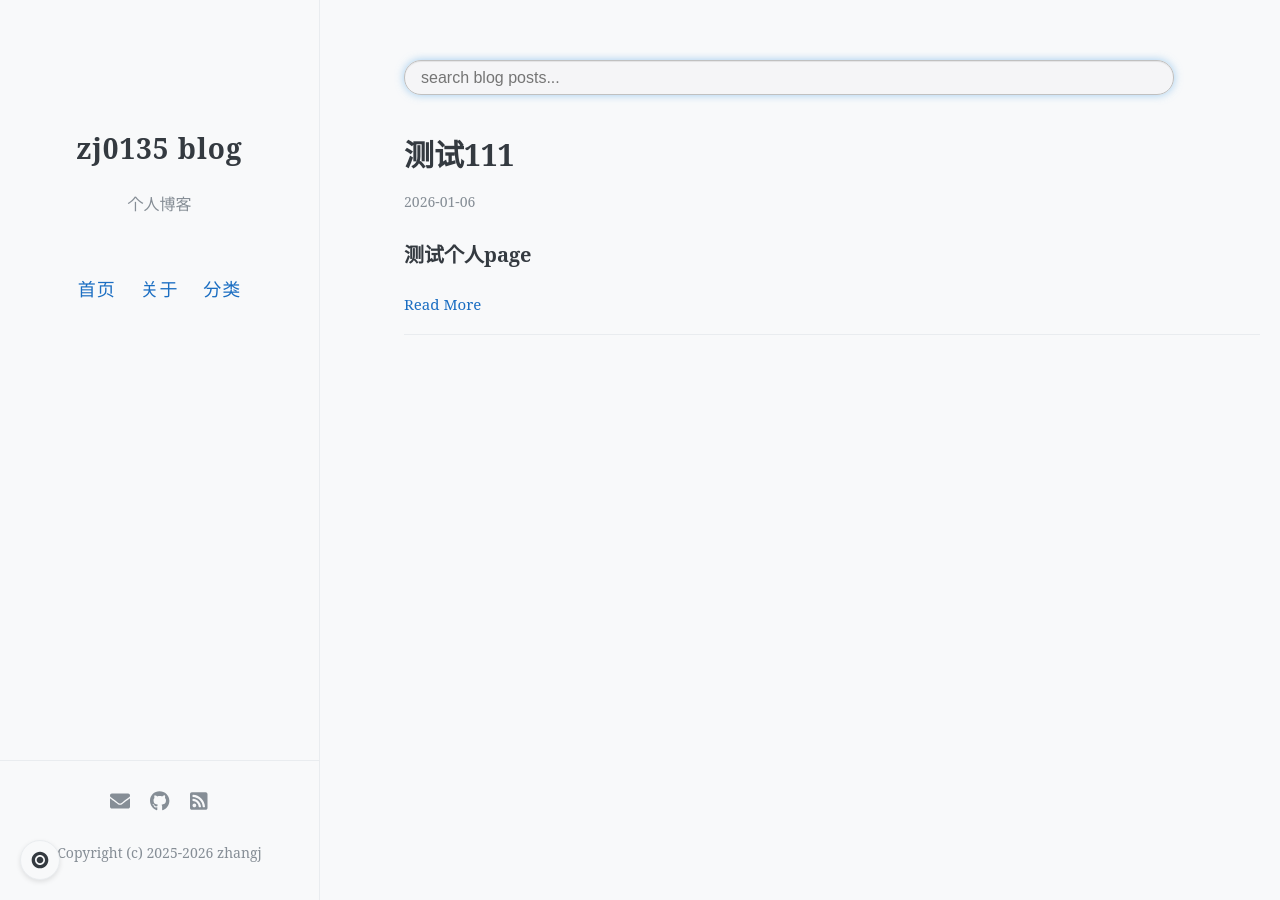
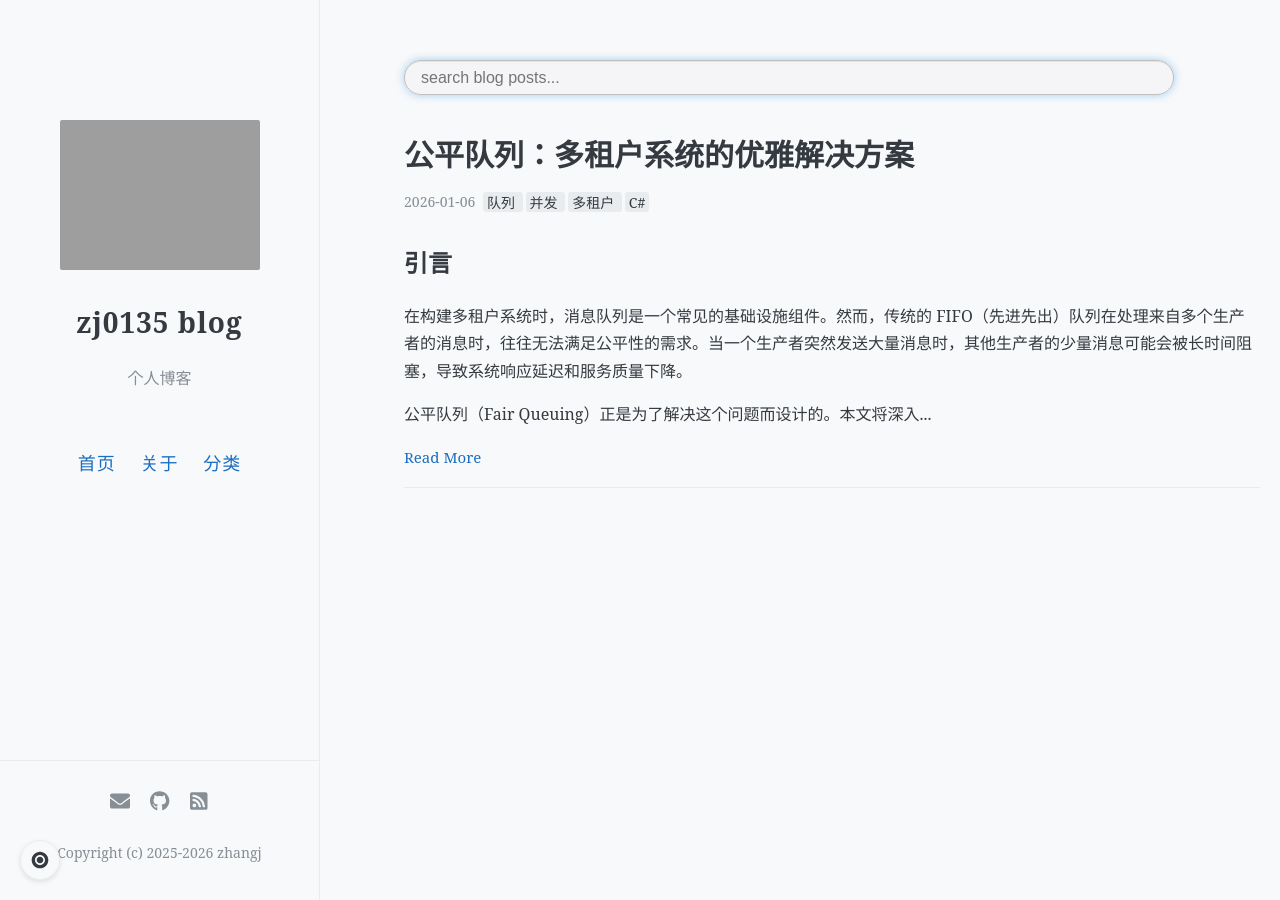
Before and after one commit to zj0135/zj0135.github.io, a Jekyll site: the page built from index.html, in a window 1280 px wide. Built offline with Jekyll 4.4.1, drawn with Linux system fonts in a browser that asks for light colours; a script that is not in the unit is left out; the list of posts is cut into pages by our own code; comment, search, counter and statistics services are not loaded; some of the changed lines change nothing that is shown.

Commit message:
update 20260112

````diff
--- a/_config.yml
+++ b/_config.yml
@@ -1,8 +1,8 @@
 name: "zj0135 blog"
 description: "个人博客"
 
-avatar:
-favicon:
+avatar: https://zj0135.github.io/images/avatar.png
+favicon: https://zj0135.github.io/images/favicon.ico
 
 navigation:
   - name: 首页
--- /dev/null
+++ b/_posts/2026-01-06-fair_queuing.md
@@ -0,0 +1,275 @@
+---
+layout: post
+title: "公平队列：多租户系统的优雅解决方案"
+date: 2026-01-06
+tags: [队列, 并发, 多租户, C#]
+toc: true
+comments: true
+author: zhangj
+---
+
+## 引言
+
+在构建多租户系统时，消息队列是一个常见的基础设施组件。然而，传统的 FIFO（先进先出）队列在处理来自多个生产者的消息时，往往无法满足公平性的需求。当一个生产者突然发送大量消息时，其他生产者的少量消息可能会被长时间阻塞，导致系统响应延迟和服务质量下降。
+
+公平队列（Fair Queuing）正是为了解决这个问题而设计的。本文将深入探讨公平队列的概念、实现思路，并提供一个完整的 C# 实现。
+
+## 问题背景：FIFO 队列的局限性
+
+### 传统队列的问题
+
+简单的 FIFO 队列对于多租户系统来说并不可行。实际使用过程中，可能会出现某个生产者突然快速生产大批量数据的情况，导致其他生产者产生的少量数据排在队列的最后面。
+
+![传统](../images/queue/fifo-queue.png)
+
+**场景示例：**
+
+假设有 3 个客户端同时向队列发送消息：
+- 客户端 A：发送 1000 条消息
+- 客户端 B：发送 1 条消息
+- 客户端 C：发送 1 条消息
+
+在传统的 FIFO 队列中，消息处理顺序为：A1, A2, A3, ..., A1000, B1, C1。这意味着客户端 B 和 C 的消息需要等待所有 1000 条来自客户端 A 的消息处理完毕才能得到服务。
+
+传统队列就像在排着一条大队。每个人都按照到达的顺序得到服务，这听起来很公平，直到有人发送大量消息。
+
+### 公平队列的优势
+
+公平排队则不同。这就像为每个客户设置单独的线路，但有一个接待员轮流从每条线路呼叫一个人。
+
+![公平](../images/queue/fair-queue2.png)
+
+如果客户 A 有 1,000 条消息，而客户 B 有 1 条消息，则客户 B 不必等待客户 A 的所有 1,000 条消息清除。系统只是在它们之间交替：A、B、C、A、B、C、A、B、C……
+
+这样，每个客户端都能公平地获得处理时间，不会因为某个客户端的消息量过大而影响其他客户端的服务质量。
+
+## 应用场景
+
+公平队列在以下场景中特别有用：
+
+1. **多租户 SaaS 平台**：确保不同租户的请求得到公平处理，避免某个高流量租户影响其他租户
+2. **任务调度系统**：多个用户提交任务时，保证每个用户的任务都能及时执行
+3. **API 网关**：限制单个客户端的请求速率，防止恶意或异常流量影响其他用户
+4. **消息中间件**：在消息队列中实现公平消费，避免某个生产者消息堆积影响其他生产者
+5. **数据库连接池**：多个客户端共享连接资源时，公平分配连接
+
+## 实现思路
+
+公平队列的核心思想是为每个客户端维护一个独立的队列，然后使用轮询（Round-Robin）算法从各个客户端队列中交替取出消息进行处理。
+
+### 当消息到达时
+
+1. 我们将消息存储在专用于该特定客户端的队列中
+2. 我们检查此客户端的 ID 是否已在我们的轮循调度程序中
+   - 如果他们已经在轮换中，我们就完成了
+   - 如果他们是新的，我们会将其客户端 ID 添加到轮循机制队列的末尾
+
+### 当处理消息时
+
+1. 我们从轮询调度程序中获取下一个客户端 ID
+2. 我们转到该客户端的专用队列并获取他们的一条消息
+3. 处理后，我们检查他们是否有更多工作等待
+   - 如果他们的队列是空的，会退出轮询
+   - 如果他们仍然有消息，我们会将他们的客户 ID 放回队列末尾
+
+## 代码实现
+
+下面是一个使用 C# 实现的公平队列处理器：
+
+```csharp
+using System;
+using System.Collections.Concurrent;
+using System.Collections.Generic;
+using System.Threading;
+
+// 测试代码
+var client_1 = "client_1";
+var client_2 = "client_2";
+var client_3 = "client_3";
+
+RoundRobinMessageProcessor mq = new();
+mq.InsertMessage(new Message("测试111"), client_1);
+mq.InsertMessage(new Message("测试111222"), client_1);
+mq.InsertMessage(new Message("测试111333"), client_1);
+mq.InsertMessage(new Message("测试222"), client_2);
+mq.InsertMessage(new Message("测试222333"), client_2);
+mq.InsertMessage(new Message("测试333"), client_3);
+
+Console.WriteLine("开始处理消息（轮询顺序）：");
+for (int i = 0; i < 6; i++)
+{
+    var msg = mq.ProcessMessage();
+    Console.WriteLine($"  [{i + 1}] {msg?.Content ?? "null"}");
+    Thread.Sleep(1500);
+}
+
+/* output
+开始处理消息（轮询顺序）：
+  [1] 测试111
+  [2] 测试222
+  [3] 测试333
+  [4] 测试111222
+  [5] 测试222333
+  [6] 测试111333
+*/
+
+/// <summary>
+/// 消息类
+/// </summary>
+public class Message
+{
+    public string Content { get; set; }
+    // 可以添加其他属性，如时间戳、优先级等
+    public Message(string content)
+    {
+        Content = content;
+    }
+}
+
+/// <summary>
+/// 轮询消息处理器 - 公平队列实现
+/// </summary>
+public class RoundRobinMessageProcessor
+{
+    // 为每个客户端维护一个专用的消息队列
+    private readonly ConcurrentDictionary<string, ConcurrentQueue<Message>> _clientQueues;
+    // 轮询调度器队列 (FIFO)
+    private readonly ConcurrentQueue<string> _roundRobinQueue;
+    // 用于跟踪哪些客户端当前在轮询队列中（确保唯一性）
+    private readonly HashSet<string> _activeClientsInQueue;
+
+    private readonly object _syncRoot = new object();
+
+    public RoundRobinMessageProcessor()
+    {
+        _clientQueues = new ConcurrentDictionary<string, ConcurrentQueue<Message>>();
+        _roundRobinQueue = new ConcurrentQueue<string>();
+        _activeClientsInQueue = new HashSet<string>();
+    }
+
+    /// <summary>
+    /// 插入消息到指定客户端的队列
+    /// </summary>
+    /// <param name="message">要插入的消息</param>
+    /// <param name="clientId">客户端ID</param>
+    public void InsertMessage(Message message, string clientId)
+    {
+        if (string.IsNullOrEmpty(clientId))
+            throw new ArgumentException("Client ID cannot be null or empty.", nameof(clientId));
+
+        if (message == null)
+            throw new ArgumentNullException(nameof(message));
+
+        // 客户端专用队列
+        var clientQueue = _clientQueues.GetOrAdd(clientId, id => new ConcurrentQueue<Message>());
+
+        // 将消息存入客户端队列
+        clientQueue.Enqueue(message);
+
+        // 检查客户端ID是否已在轮询队列中
+        lock (_syncRoot)
+        {
+            if (!_activeClientsInQueue.Contains(clientId))
+            {
+                _roundRobinQueue.Enqueue(clientId);
+                _activeClientsInQueue.Add(clientId);
+            }
+        }
+    }
+
+    /// <summary>
+    /// 处理下一条消息
+    /// </summary>
+    /// <returns>返回处理的消息，如果没有消息则返回null</returns>
+    public Message ProcessMessage()
+    {
+        string clientId = null;
+
+        // 从轮询队列获取客户端ID
+        if (!_roundRobinQueue.TryDequeue(out clientId))
+        {
+            return null;
+        }
+
+        lock (_syncRoot)
+        {
+            _activeClientsInQueue.Remove(clientId);
+        }
+
+        // 从该客户端的专用队列中取出消息
+        if (_clientQueues.TryGetValue(clientId, out var clientQueue) && clientQueue.TryDequeue(out var message))
+        {
+            // 检查该客户端队列是否还有更多消息
+            if (clientQueue.Count > 0)
+            {
+                // 如果还有消息，将客户端ID放回轮询队列末尾
+                lock (_syncRoot)
+                {
+                    if (!_activeClientsInQueue.Contains(clientId))
+                    {
+                        _roundRobinQueue.Enqueue(clientId);
+                        _activeClientsInQueue.Add(clientId);
+                    }
+                }
+            }
+            return message;
+        }
+
+        return null;
+    }
+}
+```
+
+## 性能分析
+
+### 时间复杂度
+
+- **InsertMessage**：O(1)
+  - `ConcurrentDictionary.GetOrAdd`：平均 O(1)
+  - `ConcurrentQueue.Enqueue`：O(1)
+  - `HashSet.Contains`：O(1)
+  - `HashSet.Add`：O(1)
+
+- **ProcessMessage**：O(1)
+  - `ConcurrentQueue.TryDequeue`：O(1)
+  - `HashSet.Remove`：O(1)
+  - `ConcurrentDictionary.TryGetValue`：平均 O(1)
+  - `ConcurrentQueue.TryDequeue`：O(1)
+
+### 空间复杂度
+
+- O(N + M)，其中 N 是消息总数，M 是客户端数量
+- 每个消息存储在对应的客户端队列中
+- 每个有消息的客户端在轮询队列中占用一个位置
+
+### 并发性能
+
+- 使用 `ConcurrentDictionary` 和 `ConcurrentQueue` 保证线程安全
+- 使用 `lock` 保护 `_activeClientsInQueue` 和 `_roundRobinQueue` 的一致性
+- 读写操作可以并发进行，但写入操作会有轻微的锁竞争
+
+## 注意事项
+
+在实际使用中，需要注意以下几点：
+
+1. **内存管理**：如果某个客户端长时间不发送消息，其队列会占用内存。可以考虑添加清理机制，定期清理空闲客户端的队列。
+
+2. **优先级支持**：当前实现不支持优先级。如果需要，可以在 `Message` 类中添加优先级字段，并在处理时进行排序。
+
+3. **消息持久化**：当前实现是内存队列，重启后消息会丢失。对于需要持久化的场景，可以考虑结合数据库或消息队列中间件。
+
+4. **批量处理**：如果需要批量处理消息，可以修改 `ProcessMessage` 方法，一次取出多条消息。
+
+5. **超时机制**：可以添加消息超时机制，避免消息在队列中等待时间过长。
+
+6. **监控指标**：建议添加监控指标，如队列长度、处理延迟、客户端数量等，以便及时发现和解决问题。
+
+7. **异常处理**：在消息处理过程中可能会抛出异常，需要考虑异常处理策略，如重试、记录日志等。
+
+## 总结
+
+公平队列是解决多租户系统中消息处理公平性问题的有效方案。通过为每个客户端维护独立队列并使用轮询算法，可以确保每个客户端都能公平地获得处理时间，避免某个客户端的消息量过大影响其他客户端的服务质量。
+
+本文提供的 C# 实现具有良好的并发性能，时间复杂度为 O(1)，适合在高并发场景中使用。在实际应用中，可以根据具体需求进行扩展，如添加优先级支持、消息持久化、批量处理等功能。
+
+公平队列不仅适用于消息处理场景，还可以应用于任务调度、API 限流、资源分配等多个领域，是构建公平、高效的多租户系统的重要工具。
--- a/_posts/2026-01-06-test01.md
+++ /dev/null
@@ -1,11 +0,0 @@
----
-layout: post
-title: "测试111"
-date: 2026-01-06
-tags: []
-toc: true
-comments: true
-author: zhangj
----
-
-### 测试个人page
````
Also changed, not shown: images/avatar.jpg (added), images/favicon.ico (added), images/queue/fair-queue2.png (added), images/queue/fifo-queue.png (added).
